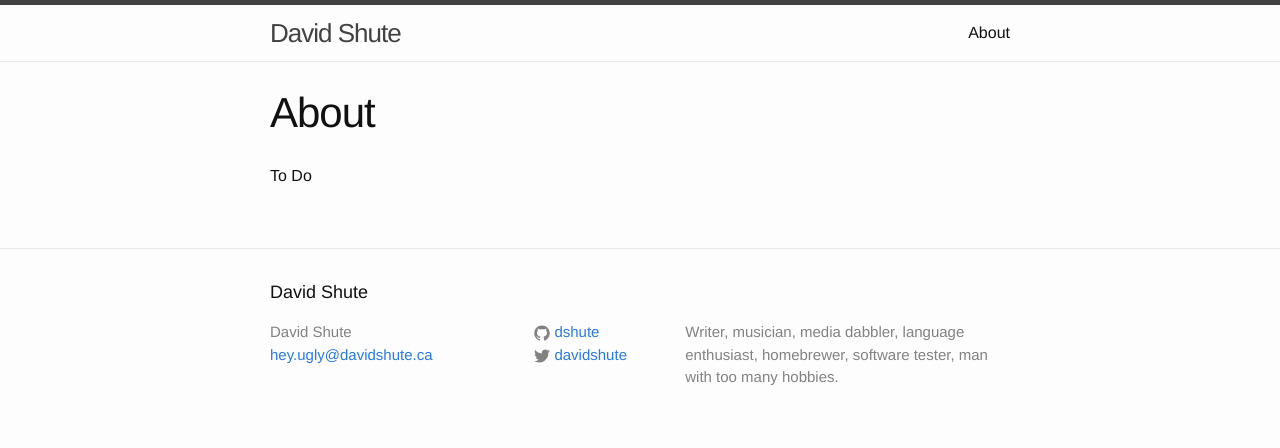
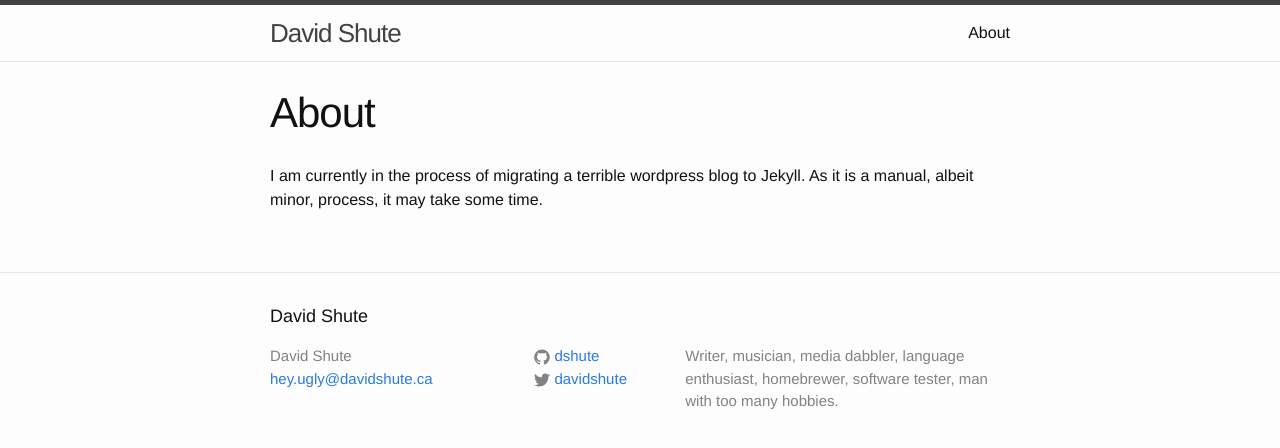
Before and after one commit to dshute/dshute.github.io, a Jekyll site: the page built from about.md, in a window 1280 px wide. Shown: the top 448 px of the page. Built offline with Jekyll 4.4.1, drawn with Linux system fonts in a browser that asks for light colours.

Commit message:
updated aboot

```diff
--- a/about.md
+++ b/about.md
@@ -4,4 +4,4 @@ title: About
 permalink: /about/
 ---
 
-To Do
+I am currently in the process of migrating a terrible wordpress blog to Jekyll. As it is a manual, albeit minor, process, it may take some time.
```
